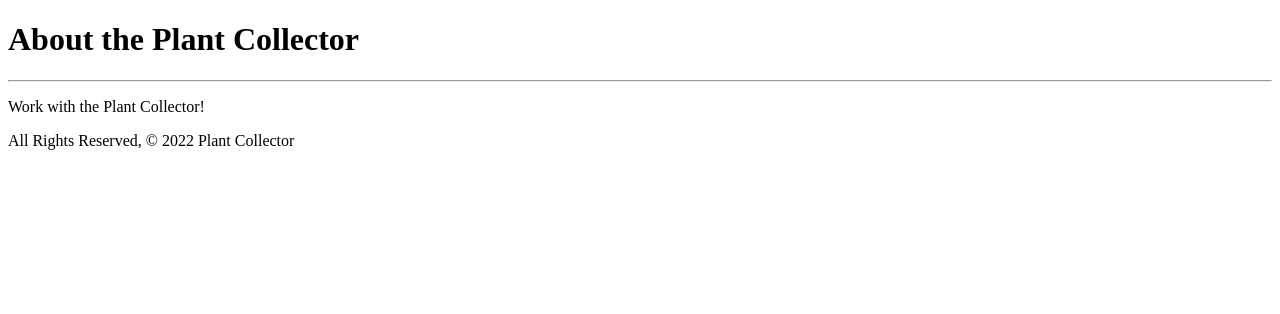
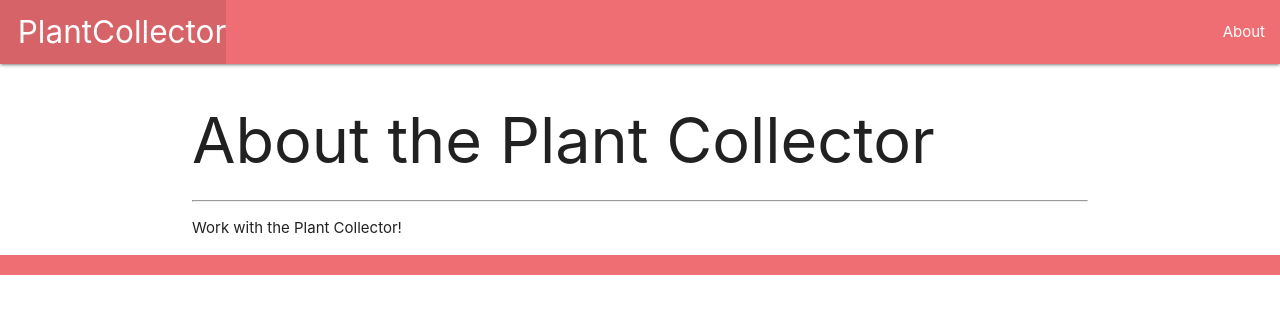
Before and after one commit to andrea-s21/plant-collector, a Django app: page /about/ in a window 1280 px wide. Shown: the top 314 px of the page. Run offline with Django 4.2, Linux system fonts and the light colour scheme.

Commit message:
adds about and base templates

```diff
--- a/main_app/templates/about.html
+++ b/main_app/templates/about.html
@@ -1,15 +1,8 @@
-<!DOCTYPE html>
-<html lang="en">
-<head>
-    <meta charset="UTF-8">
-    <meta http-equiv="X-UA-Compatible" content="IE=edge">
-    <meta name="viewport" content="width=device-width, initial-scale=1.0">
-    <title>Plant Collector</title>
-</head>
-<body>
+{% extends 'base.html' %}
+{% block content %}
+
     <h1>About the Plant Collector</h1>
     <hr />
     <p>Work with the Plant Collector!</p>
-    <footer>All Rights Reserved, &copy; 2022 Plant Collector</footer>
-</body>
-</html>
+
+{% endblock %}
--- /dev/null
+++ b/main_app/templates/base.html
@@ -0,0 +1,31 @@
+<!DOCTYPE html>
+<html lang="en">
+<head>
+  <meta charset="UTF-8">
+  <meta name="viewport" content="width=device-width, initial-scale=1.0">
+  <meta http-equiv="X-UA-Compatible" content="ie=edge">
+  <title>Cat Collector</title>
+  <link rel="stylesheet" href="https://cdnjs.cloudflare.com/ajax/libs/materialize/1.0.0/css/materialize.min.css">
+</head>
+<body>
+  <header class="navbar-fixed">
+    <nav>
+      <div class="nav-wrapper">
+        <ul>
+          <li><a href="/" class="left brand-logo">&nbsp;&nbsp;PlantCollector</a></li>
+        </ul>
+        <ul class="right">
+          <li><a href="/about">About</a></li>
+        </ul>
+      </div>
+    </nav>
+  </header>
+  <main class="container">
+    {% block content %}
+    {% endblock %}
+  </main>
+  <footer class="page-footer">
+    <div class="right">All Rights Reserved, &copy; 2022 Plant Collector &nbsp;</div>
+  </footer>
+</body>
+</html>
```
